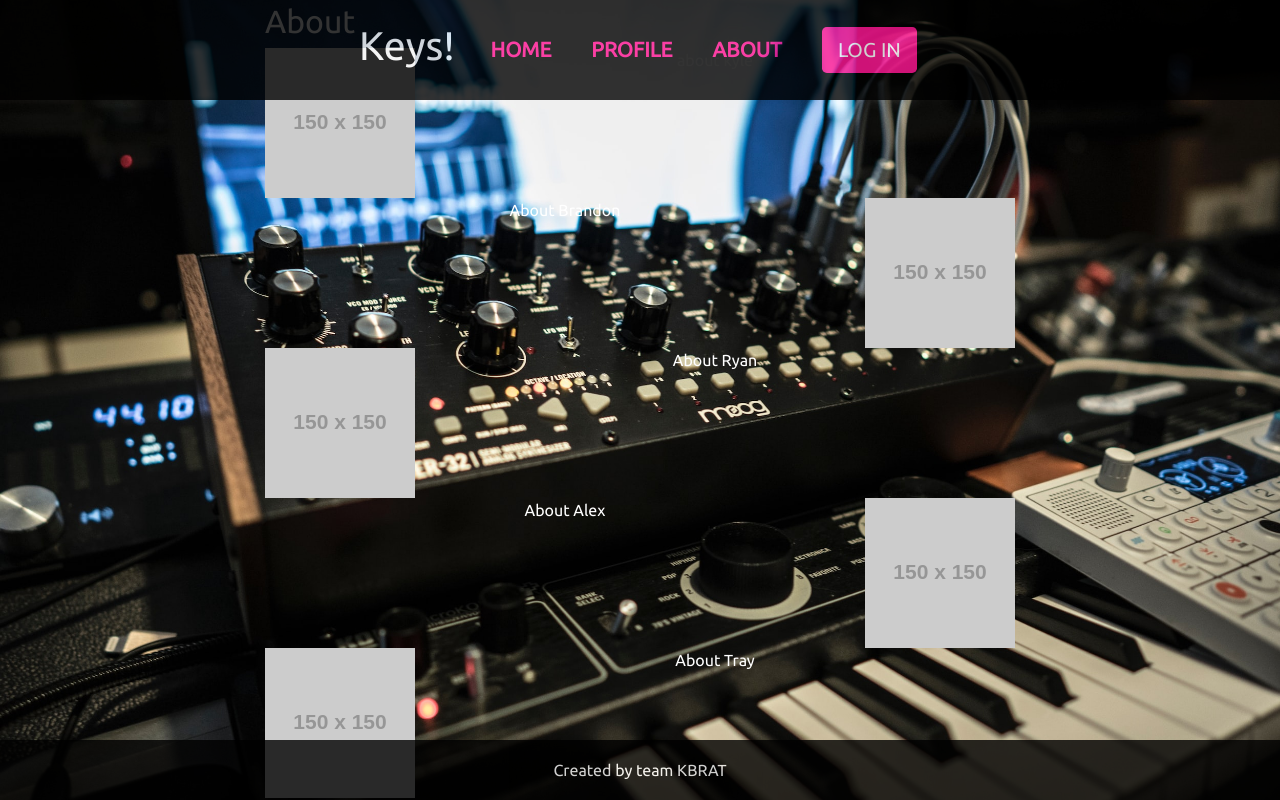
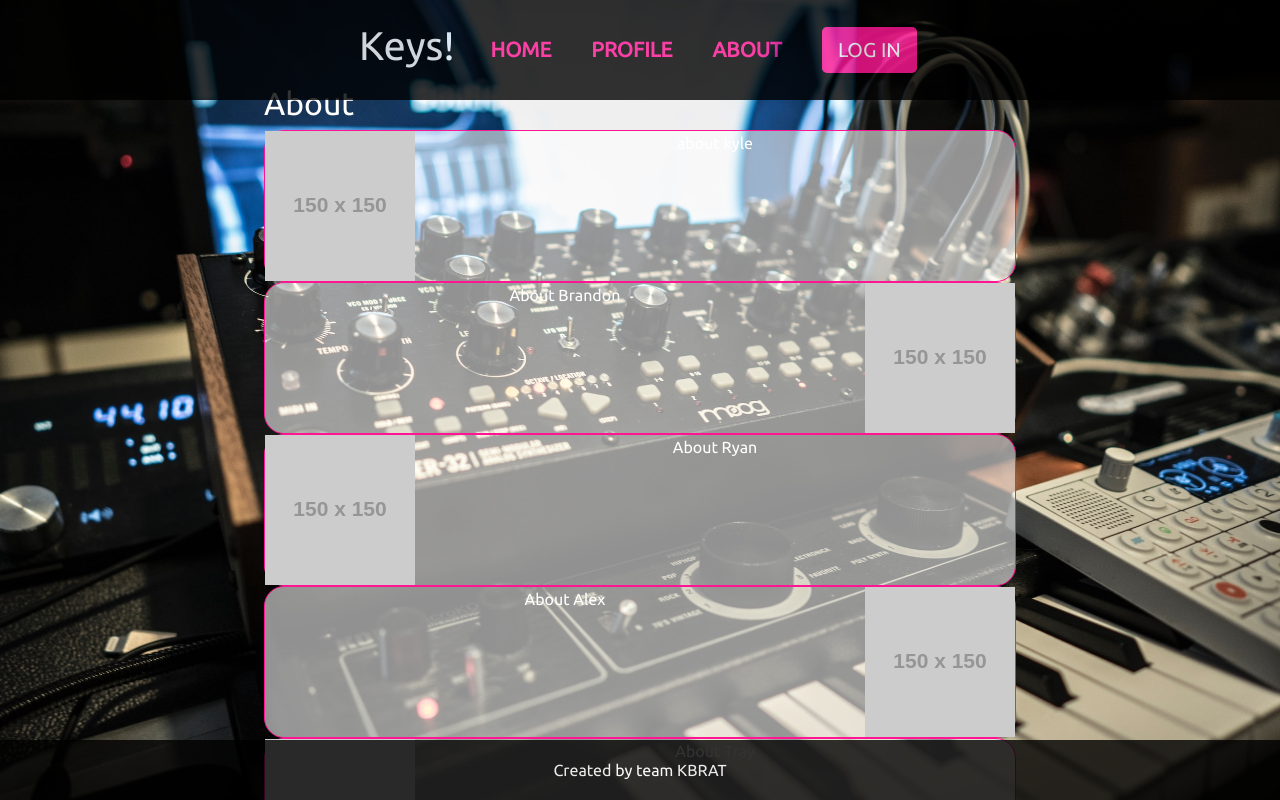
Before and after one commit to KBRAT-301/cf-front, a React (Create React App) app: page /about in a window 1280 px wide. Built offline with nearby package versions, Linux system fonts and the light colour scheme.

Commit message:
aboutussytle

```diff
--- a/src/App.css
+++ b/src/App.css
@@ -72,9 +72,20 @@ footer p {
 .profile {
   display: flex;
   justify-content: flex-start;
+  border: 1px solid deeppink;
+  border-radius: 20px;
+  background-color: rgba(255, 255, 255, 0.568);
 
 };
 
-.about:nth-child(odd) .profile {
+.profile p {
+  color: black;
+}
+
+.about:nth-child(even) .profile {
   justify-content: flex-end;
 }
+
+.about {
+  height: 79vh;
+}
```
